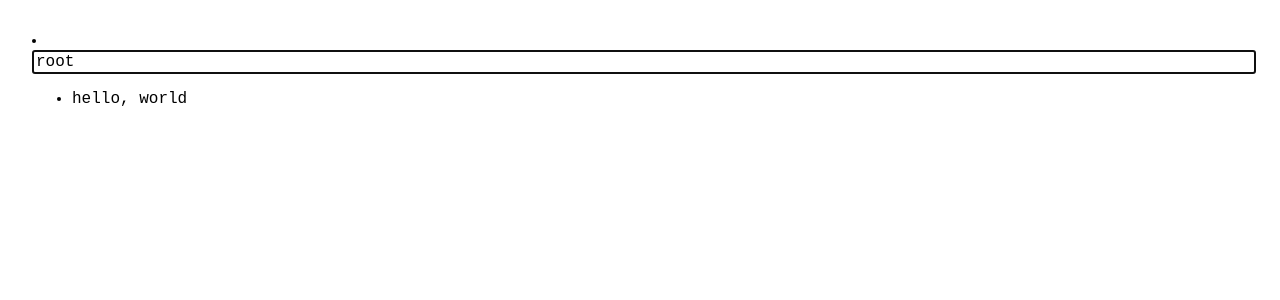
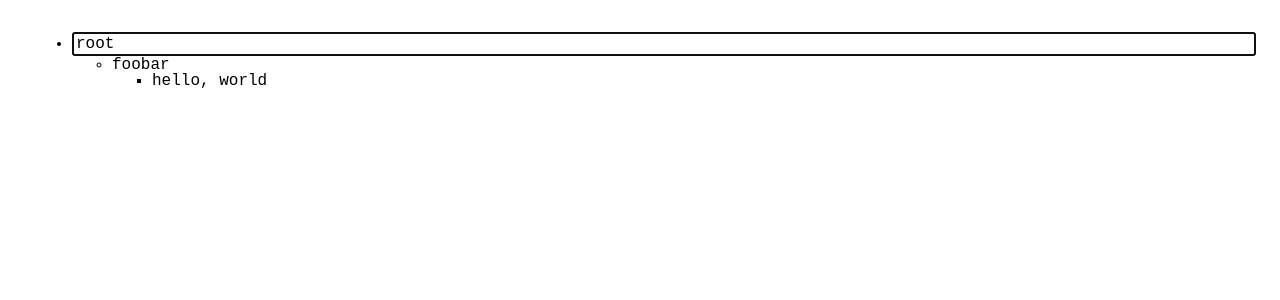
Before and after one commit to quanbrew/index, a React (Vite) app: page / in a window 1280 px wide. Shown: the top 300 px of the page. Built offline with nearby package versions, Linux system fonts and the light colour scheme.

Commit message:
implement basic keyborad movement

```diff
--- a/src/Item.ts
+++ b/src/Item.ts
@@ -4,16 +4,14 @@ const uuid1 = require('uuid/v1');
 
 export interface Item {
   id: string;
-  parent?: Item;
   children: List<Item>;
   text: string;
   expand: boolean;
 }
 
 
-export const createItem = (text: string = '', parent?: Item): Item => ({
+export const createItem = (text: string = ''): Item => ({
   id: uuid1(),
-  parent,
   children: List(),
   text,
   expand: true,
@@ -22,5 +20,5 @@ export const createItem = (text: string = '', parent?: Item): Item => ({
 
 export const addChild = (parent: Item, child: Item): Item => ({
   ...parent,
-  children: parent.children.push({...child, parent: parent})
+  children: parent.children.push(child)
 });
--- a/src/components/App.tsx
+++ b/src/components/App.tsx
@@ -3,6 +3,7 @@ import './App.css';
 import { addChild, createItem, Item } from "../Item";
 import { ItemContainer } from "./ItemContainer";
 import { List } from "immutable";
+import { empty } from "../utils";
 
 
 export type Keys = List<number>;
@@ -19,17 +20,21 @@ interface Context {
 }
 
 
-export const {Provider, Consumer} = React.createContext<Context>({ edit: () => {} });
+export const {Provider, Consumer} = React.createContext<Context>({ edit: empty });
 
+const rootKeys = List();
 
 class App extends React.Component<{}, State> {
   constructor(props: {}) {
     super(props);
     const root = addChild(
       createItem('root'),
-      createItem('hello, world')
+      addChild(
+        createItem('foobar'),
+        createItem('hello, world')
+      ),
     );
-    this.state = {root, selected: List()};
+    this.state = {root, selected: rootKeys};
   }
 
   edit = (selected: Keys) => this.setState({selected});
@@ -43,10 +48,12 @@ class App extends React.Component<{}, State> {
     return (
       <main className="App">
         <Provider value={{edit: this.edit}}>
+          <ul>
           <ItemContainer
-            item={root} update={this.update}
-            selected={selected} keys={List()} zoom
+            item={root} update={this.update} select={this.edit} create={empty} zoom
+            selected={selected} keys={rootKeys} next={rootKeys} prev={rootKeys}
           />
+          </ul>
         </Provider>
       </main>
     );
--- a/src/components/ItemContainer.tsx
+++ b/src/components/ItemContainer.tsx
@@ -1,13 +1,17 @@
 import * as React from 'react';
-import { Item } from "../Item";
+import { addChild, createItem, Item } from "../Item";
 import { Consumer, Keys } from "./App";
 
 
 interface Props {
   item: Item,
   update: (next: Item) => void;
+  select: (keys: Keys) => void;
+  create: () => void;
   selected: Keys;
   keys: Keys;
+  next: Keys;
+  prev: Keys;
   zoom?: boolean;
 }
 
@@ -21,17 +25,41 @@ export class ItemContainer extends React.Component<Props, State> {
     super(props);
   }
 
+  createChild = (child = createItem()) => {
+    const {keys, item, select, update} = this.props;
+    select(keys.push(item.children.size));
+    update(addChild(item, child));
+  };
 
-  items = (item: Item, key: number) => (
-    <ItemContainer
-      item={item} key={key} selected={this.props.selected}
-      keys={this.props.keys.push(key)}
-      update={(next: Item) => this.props.update({
-        ...this.props.item,
-        children: this.props.item.children.set(key, next)
-      })}
-    />
-  );
+  itemTail = (keys: Keys, item: Item): Keys => {
+    const last = item.children.last(null);
+    if (last === null) return keys;
+    else return this.itemTail(keys.push(item.children.size - 1), last);
+  };
+
+
+  items = (currentItem: Item, key: number) => {
+    const {selected, select, keys, update, item, prev, next} = this.props;
+    let itemPrev = prev;
+    const prevItem = item.children.get(key - 1);
+    if (key === 0) itemPrev = keys;
+    else if (prevItem !== undefined)
+      itemPrev = this.itemTail(keys.push(key - 1), prevItem);
+    let itemNext = next;
+    if (key < item.children.size - 1) itemNext = keys.push(key + 1);
+    return (
+      <ItemContainer
+        item={currentItem} key={key} selected={selected}
+        select={select} keys={keys.push(key)}
+        prev={itemPrev} next={itemNext}
+        create={this.createChild}
+        update={(next: Item) => update({
+          ...item,
+          children: item.children.set(key, next)
+        })}
+      />
+    );
+  };
 
 
   content = () => {
@@ -50,6 +78,41 @@ export class ItemContainer extends React.Component<Props, State> {
     }} />
   );
 
+  up = () => {
+    const {select, prev} = this.props;
+    select(prev);
+  };
+
+  down = () => {
+    const {select, next, item, keys} = this.props;
+    if (item.children.size !== 0)
+      select(keys.push(0));
+    else
+      select(next);
+  };
+
+  indent = () => {
+    console.log('>');
+  };
+
+  unIndent = () => {
+    console.log('<');
+  };
+
+  handleKeyDown = (e: React.KeyboardEvent) => {
+    // console.log(e.key, e.keyCode);
+    e.stopPropagation();
+    switch (e.key) {
+      case 'ArrowUp': return this.up();
+      case 'ArrowDown': return this.down();
+      case 'Enter': return this.props.create();
+      case 'Tab':
+        e.preventDefault();
+        if (e.shiftKey) { return this.unIndent() }
+        else { return this.indent() }
+    }
+  };
+
 
   render() {
     const {selected, keys} = this.props;
@@ -57,7 +120,7 @@ export class ItemContainer extends React.Component<Props, State> {
     const isSelected = selected.equals(keys);
 
     return (
-      <li>
+      <li onKeyDown={this.handleKeyDown}>
         {isSelected ? this.editing() : this.content() }
         <ul>
           {children.map(this.items)}
--- /dev/null
+++ b/src/utils.ts
@@ -0,0 +1 @@
+export const empty = () => {};
```
